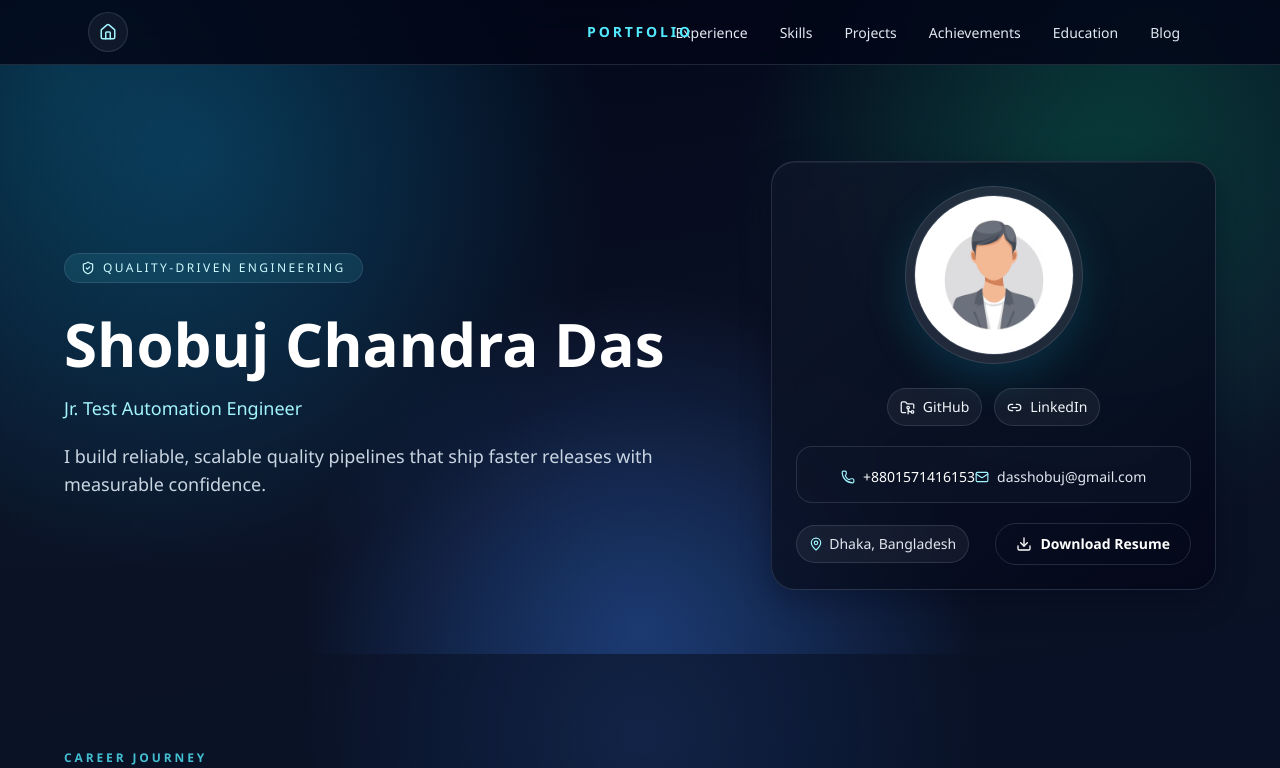
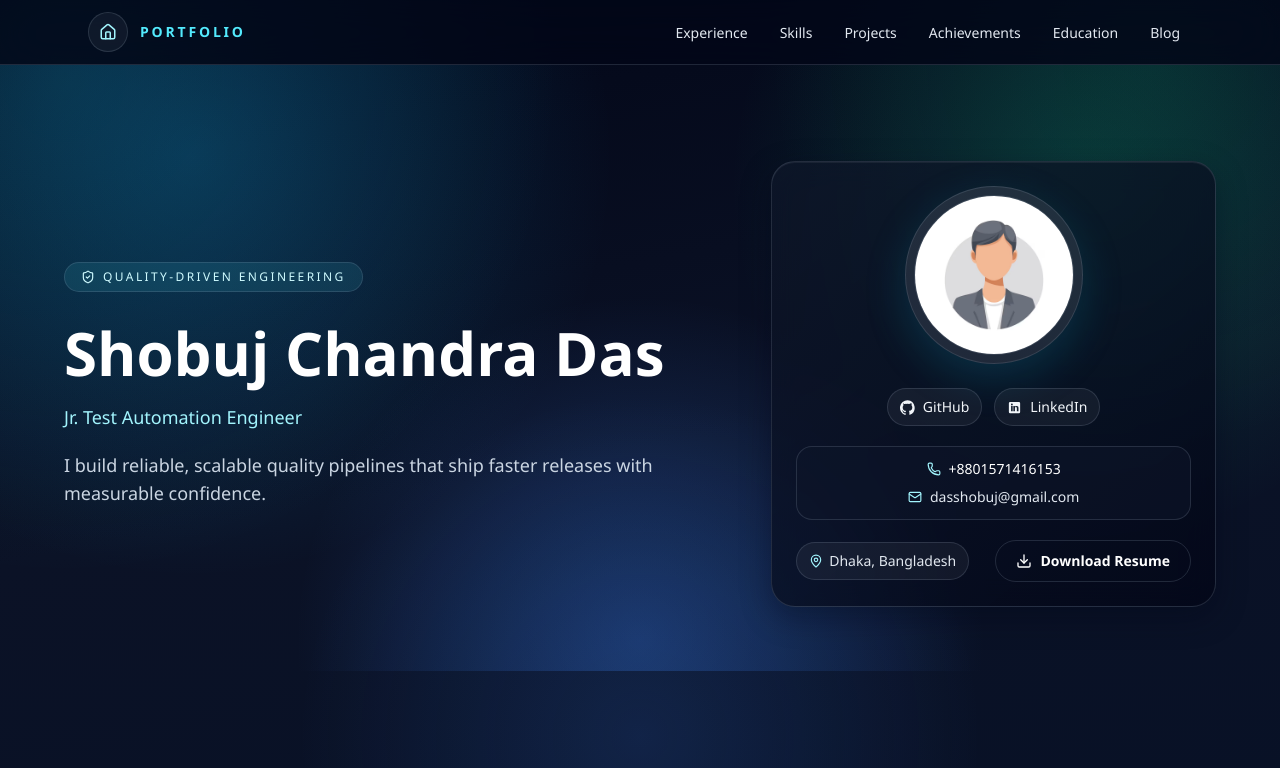
Before and after one commit to shobuj-das/Portfolio, a Next.js app: page / in a window 1280 px wide. Shown: the top 768 px of the page. Built offline with nearby package versions, Linux system fonts and the light colour scheme.

Commit message:
icon fixed, topbar fixed

```diff
--- a/src/components/Education.tsx
+++ b/src/components/Education.tsx
@@ -30,7 +30,12 @@ export default function Education() {
                       <GraduationCap size={17} className="text-cyan-200" />
                       {item.degree}
                     </h3>
-                    <p className="mt-2 text-sm text-slate-300">{item.institution}</p>
+                    <div className="mt-2">
+                      <p className="inline-flex items-center gap-2 text-sm text-slate-300">
+                        <School size={14} className="text-cyan-200" />
+                        {item.institution}
+                      </p>
+                    </div>
                     <p className="mt-2 text-xs uppercase tracking-[0.16em] text-cyan-200/80">
                       Passing Year: {item.passingYear}
                     </p>
--- a/src/components/Experience.tsx
+++ b/src/components/Experience.tsx
@@ -33,7 +33,7 @@ export default function Experience() {
                     </p>
                   </div>
 
-                  <div className="space-y-2 text-sm text-slate-300">
+                  <div className="flex w-full flex-col items-start gap-2 text-sm text-slate-300 md:w-auto md:items-end">
                     <p className="inline-flex items-center gap-2">
                       <Calendar size={14} className="text-cyan-300" />
                       {item.duration}
--- a/src/components/Hero.tsx
+++ b/src/components/Hero.tsx
@@ -4,7 +4,6 @@ import Image from 'next/image';
 import { motion } from 'framer-motion';
 import {
   Download,
-  FolderGit2,
   Link2,
   Mail,
   MapPin,
@@ -13,9 +12,29 @@ import {
 } from 'lucide-react';
 import { profile } from '@/data/profile';
 
+type SocialIconProps = {
+  className?: string;
+};
+
+function GitHubIcon({ className }: SocialIconProps) {
+  return (
+    <svg viewBox="0 0 24 24" aria-hidden="true" className={className} fill="currentColor">
+      <path d="M12 .5a12 12 0 0 0-3.79 23.38c.6.11.82-.26.82-.58v-2.24c-3.34.72-4.04-1.61-4.04-1.61-.55-1.38-1.33-1.75-1.33-1.75-1.08-.75.08-.74.08-.74 1.2.08 1.82 1.21 1.82 1.21 1.06 1.82 2.8 1.3 3.49.99.1-.78.42-1.3.76-1.6-2.67-.3-5.48-1.34-5.48-5.95 0-1.31.47-2.39 1.24-3.23-.12-.3-.54-1.53.12-3.19 0 0 1-.32 3.3 1.23a11.53 11.53 0 0 1 6 0c2.3-1.55 3.3-1.23 3.3-1.23.66 1.66.25 2.89.12 3.19.77.84 1.24 1.92 1.24 3.23 0 4.63-2.81 5.64-5.49 5.94.43.37.81 1.1.81 2.23v3.3c0 .32.22.7.83.58A12 12 0 0 0 12 .5Z" />
+    </svg>
+  );
+}
+
+function LinkedInIcon({ className }: SocialIconProps) {
+  return (
+    <svg viewBox="0 0 24 24" aria-hidden="true" className={className} fill="currentColor">
+      <path d="M19 3A2 2 0 0 1 21 5v14a2 2 0 0 1-2 2H5a2 2 0 0 1-2-2V5a2 2 0 0 1 2-2h14Zm-9.9 6.75H6.53V18h2.57V9.75Zm5.85-.2c-1.24 0-2.02.69-2.35 1.18V9.75h-2.47V18h2.57v-4.34c0-1.15.22-2.27 1.65-2.27 1.41 0 1.43 1.32 1.43 2.35V18h2.57v-4.79c0-2.35-.5-3.66-2.97-3.66ZM7.82 5.62a1.49 1.49 0 1 0 0 2.98 1.49 1.49 0 0 0 0-2.98Z" />
+    </svg>
+  );
+}
+
 const socialIcons = {
-  GitHub: FolderGit2,
-  LinkedIn: Link2,
+  GitHub: GitHubIcon,
+  LinkedIn: LinkedInIcon,
 } as const;
 
 export default function Hero() {
@@ -66,7 +85,7 @@ export default function Hero() {
 
           <div className="mt-6 flex items-center justify-center gap-2 sm:gap-3">
             {profile.socialLinks.map((link) => {
-              const Icon = socialIcons[link.label as keyof typeof socialIcons] ?? Mail;
+              const Icon = socialIcons[link.label as keyof typeof socialIcons];
 
               return (
                 <a
@@ -76,7 +95,11 @@ export default function Hero() {
                   rel={link.href.startsWith('http') ? 'noreferrer' : undefined}
                   className="inline-flex items-center gap-2 rounded-full border border-white/15 bg-white/5 px-3 py-2 text-xs font-medium text-slate-100 transition hover:border-cyan-200/50 hover:bg-white/10 sm:text-sm"
                 >
-                  <Icon size={15} />
+                  {Icon ? (
+                    <Icon className="h-[15px] w-[15px]" />
+                  ) : (
+                    <Link2 size={15} />
+                  )}
                   {link.label}
                 </a>
               );
@@ -84,17 +107,19 @@ export default function Hero() {
           </div>
 
           <div className="mt-5 rounded-2xl border border-white/10 bg-slate-900/50 px-4 py-3 text-center">
+            <div className="flex flex-col items-center gap-2">
               <p className="inline-flex items-center gap-2 text-sm font-medium text-white">
                 <Phone size={14} className="text-cyan-200" />
                 {profile.phone}
               </p>
               <a
                 href={`mailto:${profile.email}`}
-              className="mt-2 inline-flex items-center gap-2 text-sm text-slate-200 transition hover:text-cyan-100"
+                className="inline-flex items-center gap-2 text-sm text-slate-200 transition hover:text-cyan-100"
               >
                 <Mail size={14} className="text-cyan-200" />
                 {profile.email}
               </a>
+            </div>
           </div>
 
           <div className="mt-5 flex flex-wrap items-center justify-between gap-3">
--- a/src/components/TopNav.tsx
+++ b/src/components/TopNav.tsx
@@ -17,8 +17,7 @@ export default function TopNav() {
   return (
     <header className="sticky top-0 z-50 border-b border-white/10 bg-slate-950/70 backdrop-blur-xl">
       <div className="mx-auto flex h-16 w-full max-w-6xl items-center justify-between px-4 md:px-6">
-
-        {/* LEFT: Home Icon */}
+        <div className="flex items-center gap-3">
           <Link
             href="/"
             aria-label="Home"
@@ -26,11 +25,10 @@ export default function TopNav() {
           >
             <House size={18} />
           </Link>
-
-        {/* CENTER: Portfolio Text */}
-        <p className="absolute left-1/2 -translate-x-1/2 text-sm font-semibold uppercase tracking-[0.2em] text-cyan-300">
+          <p className="text-sm font-semibold uppercase tracking-[0.2em] text-cyan-300">
             Portfolio
           </p>
+        </div>
 
         {/* RIGHT: Navigation */}
         <nav aria-label="Section navigation">
@@ -47,7 +45,6 @@ export default function TopNav() {
             ))}
           </ul>
         </nav>
-
       </div>
     </header>
   );
```
Lines whose indentation alone changed are shown as unchanged.
